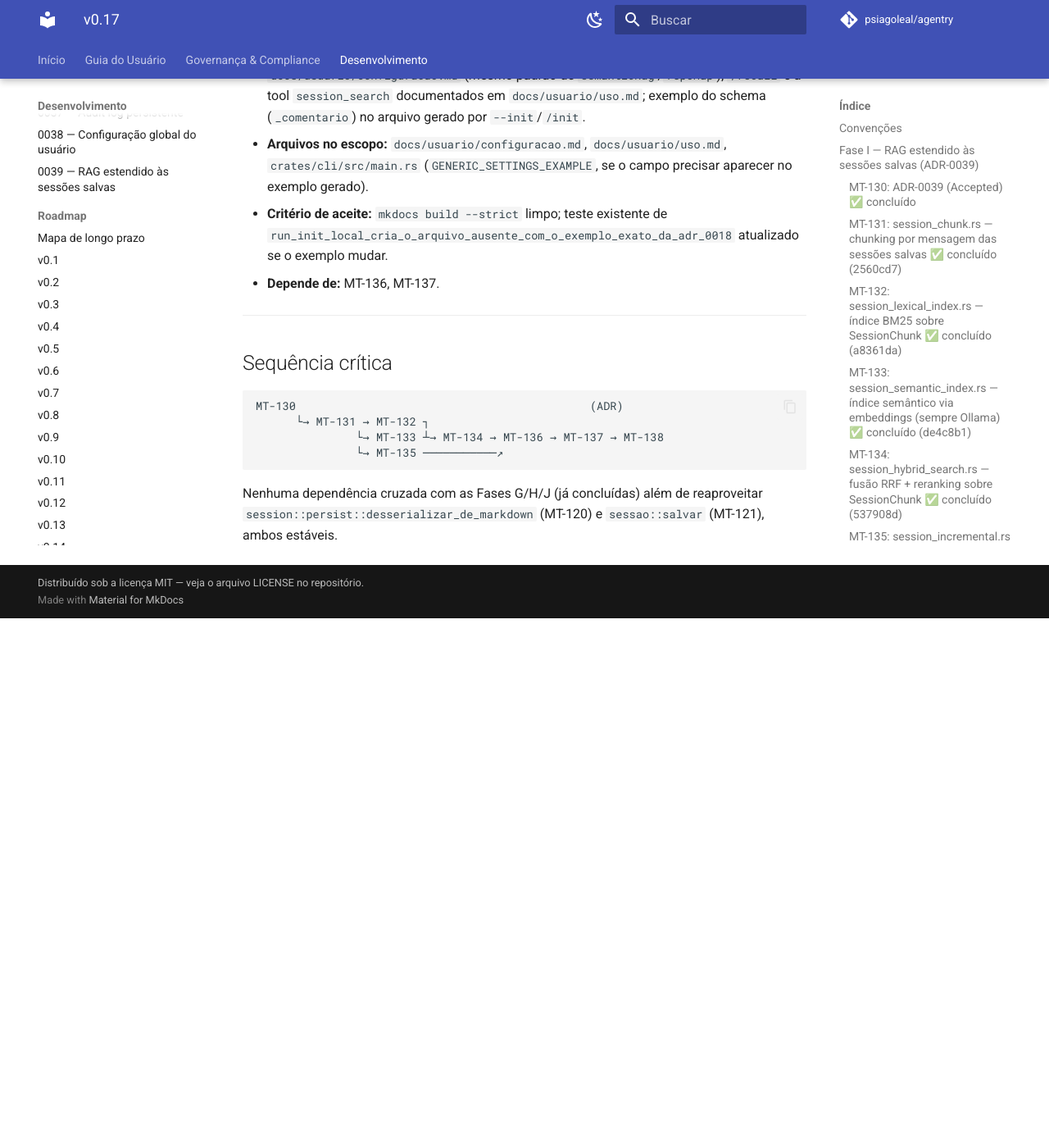
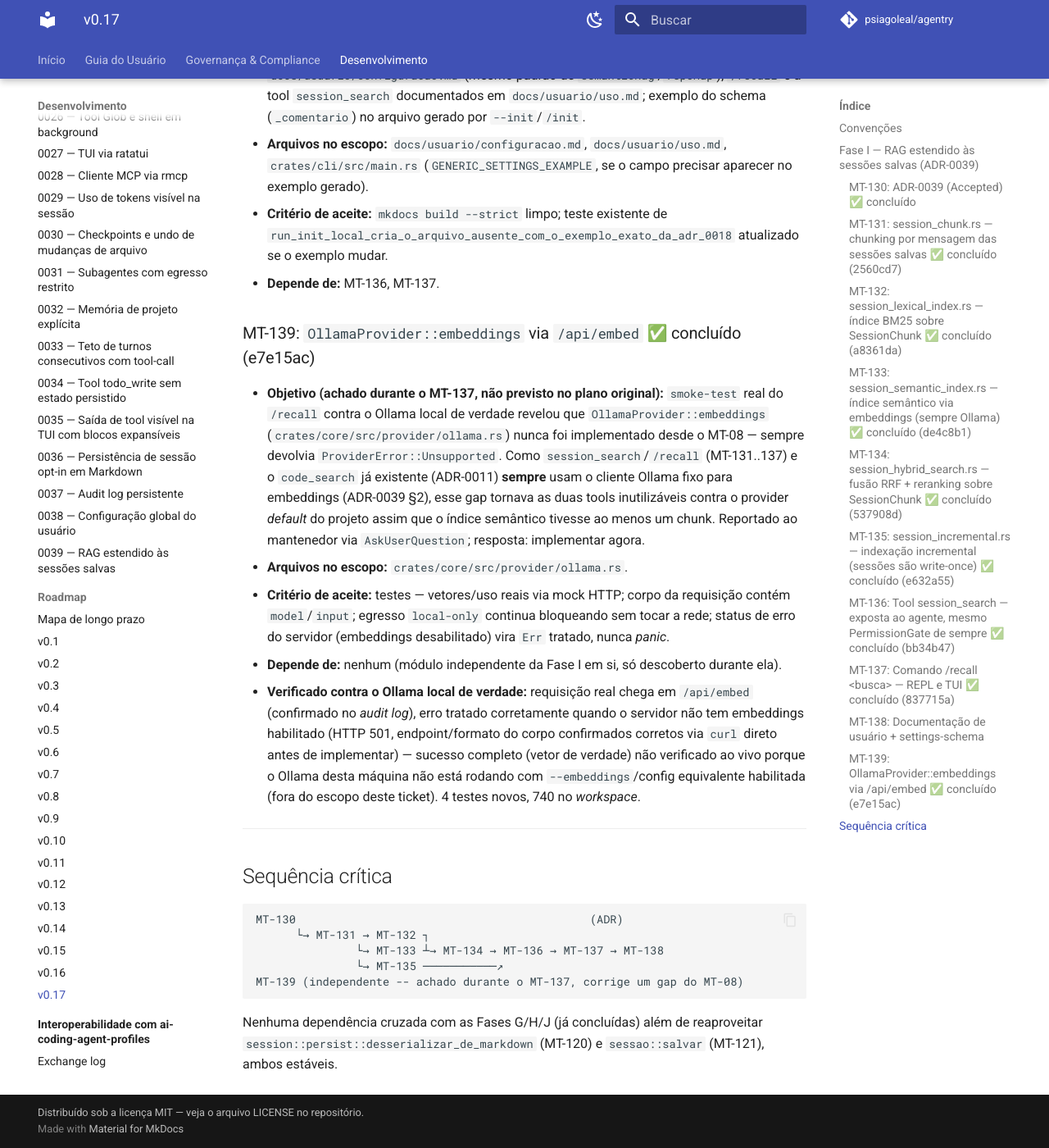
Before and after one commit to psiagoleal/agentry, an MkDocs documentation site: the page built from docs/roadmap-v0.17.md, in a window 1280 px wide and 1400 px high, scrolled down 4859 px. Shown: the whole window at 82% size. Built offline with MkDocs 1.6.1 and Material for MkDocs 9.7.7, drawn with Linux system fonts in a browser that asks for light colours; comment, search, counter and statistics services are not loaded; before the commit the page ends 5613 px from its top, so only the background shows below that.

Commit message:
docs(handoff): marca MT-139 concluído (e7e15ac)
Mantenedor decidiu implementar /api/embed agora (AskUserQuestion) em vez
de só documentar o limite. Próximo passo: MT-138 (documentação de
usuário), agora sem bloqueio.

{agente: Claude Code; modelo: claude-sonnet-5}

````diff
--- a/docs/CURRENT-STATE.md
+++ b/docs/CURRENT-STATE.md
@@ -565,7 +565,20 @@
   com um modelo de verdade (`llama3.1:8b`). Reportado ao mantenedor antes de seguir para o
   MT-138 (documentação) — a doc de usuário precisa refletir o estado real, e o mantenedor
   pode preferir priorizar um ticket novo pra implementar `/api/embed` primeiro.
-- MT-138 pendente — próximo passo, condicionado à decisão do mantenedor sobre o achado acima.
+- **Decisão do mantenedor sobre o achado:** "Implementar `/api/embed` agora" (respondido via
+  `AskUserQuestion`) — novo ticket MT-139, antes do MT-138.
+- MT-139 ✅ (`e7e15ac`) — `crates/core/src/provider/ollama.rs`: `OllamaProvider::embeddings`
+  implementado de verdade (`POST {base_url}/api/embed`, mesmo `Transport` único de sempre) —
+  fecha um gap que existia desde o MT-08 (sempre `ProviderError::Unsupported`). Corrige de
+  uma vez tanto `session_search`/`/recall` quanto o `code_search` já existente, já que os
+  dois sempre usam o cliente Ollama fixo para embeddings (ADR-0039 §2). 4 testes novos, 740
+  no *workspace*. Verificado contra o Ollama local de verdade: requisição real chega em
+  `/api/embed` (confirmado no *audit log*), erro tratado corretamente quando o servidor não
+  tem embeddings habilitado (HTTP 501, endpoint/formato confirmados corretos via `curl`
+  antes de implementar) — sucesso completo não verificado ao vivo nesta máquina porque o
+  Ollama local não está com embeddings habilitado (configuração do servidor, fora de
+  escopo).
+- MT-138 pendente — próximo passo, agora sem bloqueio.
 
 ## Último turno
 
--- a/docs/roadmap-v0.17.md
+++ b/docs/roadmap-v0.17.md
@@ -167,6 +167,27 @@
   exemplo mudar.
 - **Depende de:** MT-136, MT-137.
 
+### MT-139: `OllamaProvider::embeddings` via `/api/embed` ✅ concluído (e7e15ac)
+- **Objetivo (achado durante o MT-137, não previsto no plano original):** `smoke-test` real
+  do `/recall` contra o Ollama local de verdade revelou que `OllamaProvider::embeddings`
+  (`crates/core/src/provider/ollama.rs`) nunca foi implementado desde o MT-08 — sempre
+  devolvia `ProviderError::Unsupported`. Como `session_search`/`/recall` (MT-131..137) e o
+  `code_search` já existente (ADR-0011) **sempre** usam o cliente Ollama fixo para
+  embeddings (ADR-0039 §2), esse gap tornava as duas tools inutilizáveis contra o provider
+  *default* do projeto assim que o índice semântico tivesse ao menos um chunk. Reportado ao
+  mantenedor via `AskUserQuestion`; resposta: implementar agora.
+- **Arquivos no escopo:** `crates/core/src/provider/ollama.rs`.
+- **Critério de aceite:** testes — vetores/uso reais via mock HTTP; corpo da requisição
+  contém `model`/`input`; egresso `local-only` continua bloqueando sem tocar a rede; status
+  de erro do servidor (embeddings desabilitado) vira `Err` tratado, nunca *panic*.
+- **Depende de:** nenhum (módulo independente da Fase I em si, só descoberto durante ela).
+- **Verificado contra o Ollama local de verdade:** requisição real chega em `/api/embed`
+  (confirmado no *audit log*), erro tratado corretamente quando o servidor não tem
+  embeddings habilitado (HTTP 501, endpoint/formato do corpo confirmados corretos via `curl`
+  direto antes de implementar) — sucesso completo (vetor de verdade) não verificado ao vivo
+  porque o Ollama desta máquina não está rodando com `--embeddings`/config equivalente
+  habilitada (fora do escopo deste ticket). 4 testes novos, 740 no *workspace*.
+
 ---
 
 ## Sequência crítica
@@ -176,6 +197,7 @@
       └→ MT-131 → MT-132 ┐
                └→ MT-133 ┴→ MT-134 → MT-136 → MT-137 → MT-138
                └→ MT-135 ───────────↗
+MT-139 (independente -- achado durante o MT-137, corrige um gap do MT-08)
 ```
 
 Nenhuma dependência cruzada com as Fases G/H/J (já concluídas) além de reaproveitar
````
